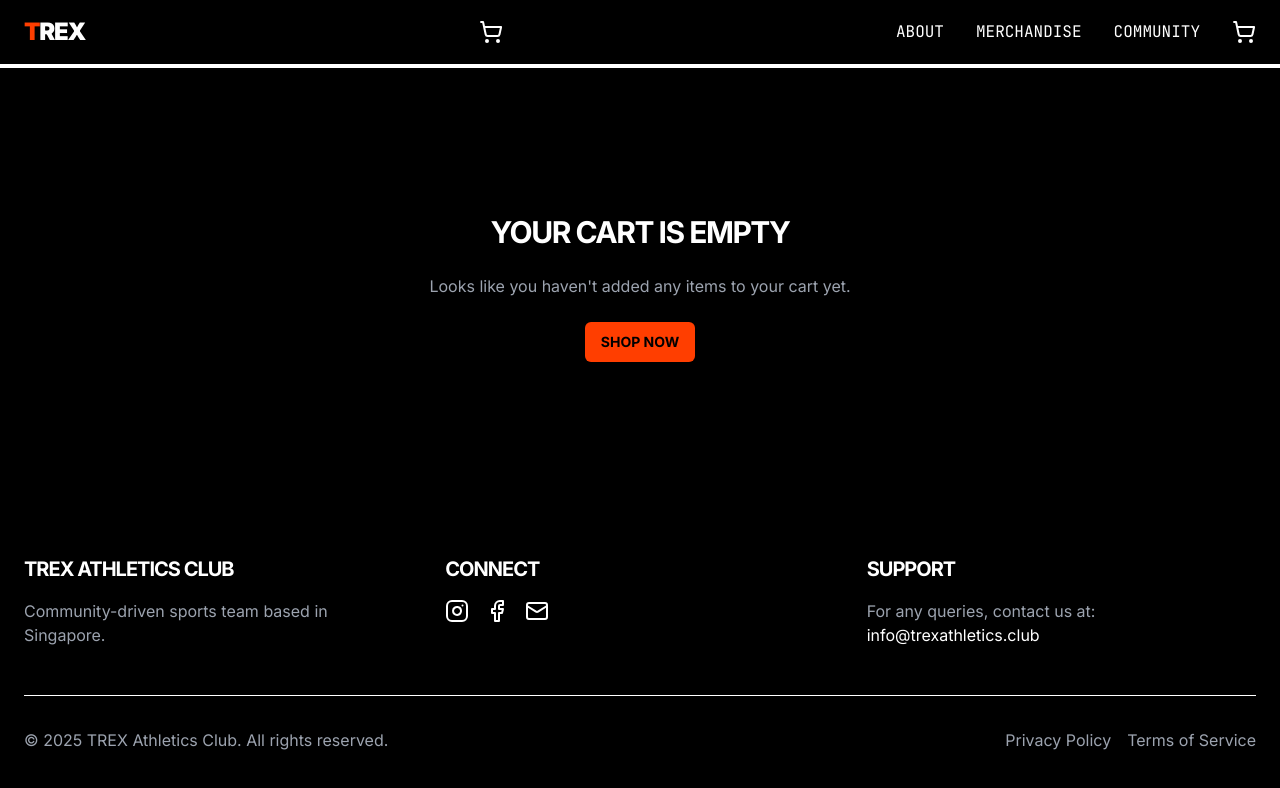
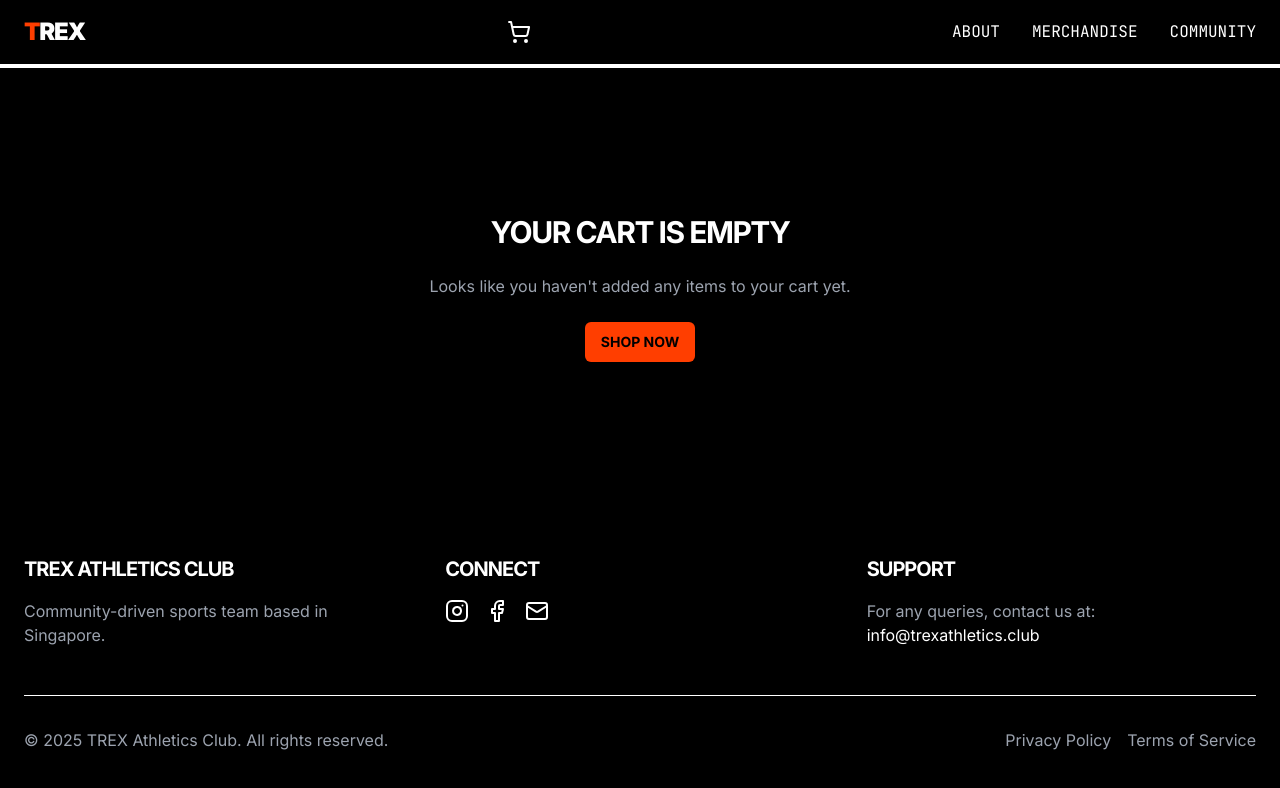
Before and after one commit to samsonluah/trex-site, a React (Vite) app: page /cart in a window 1280 px wide. Shown: the top 788 px of the page. Built offline with nearby package versions, Linux system fonts and the light colour scheme.

Commit message:
Remove duplicate cart icon
Removes the cart icon that was present in the middle of the top navigation bar.

```diff
--- a/src/components/Navbar.tsx
+++ b/src/components/Navbar.tsx
@@ -36,7 +36,6 @@ const Navbar = () => {
           <Link to="/#about" className="hover:text-trex-accent transition-colors">About</Link>
           <Link to="/#merchandise" className="hover:text-trex-accent transition-colors">Merchandise</Link>
           <Link to="/#community" className="hover:text-trex-accent transition-colors">Community</Link>
-          <CartIcon />
         </div>
 
         {/* Mobile menu */}
```
